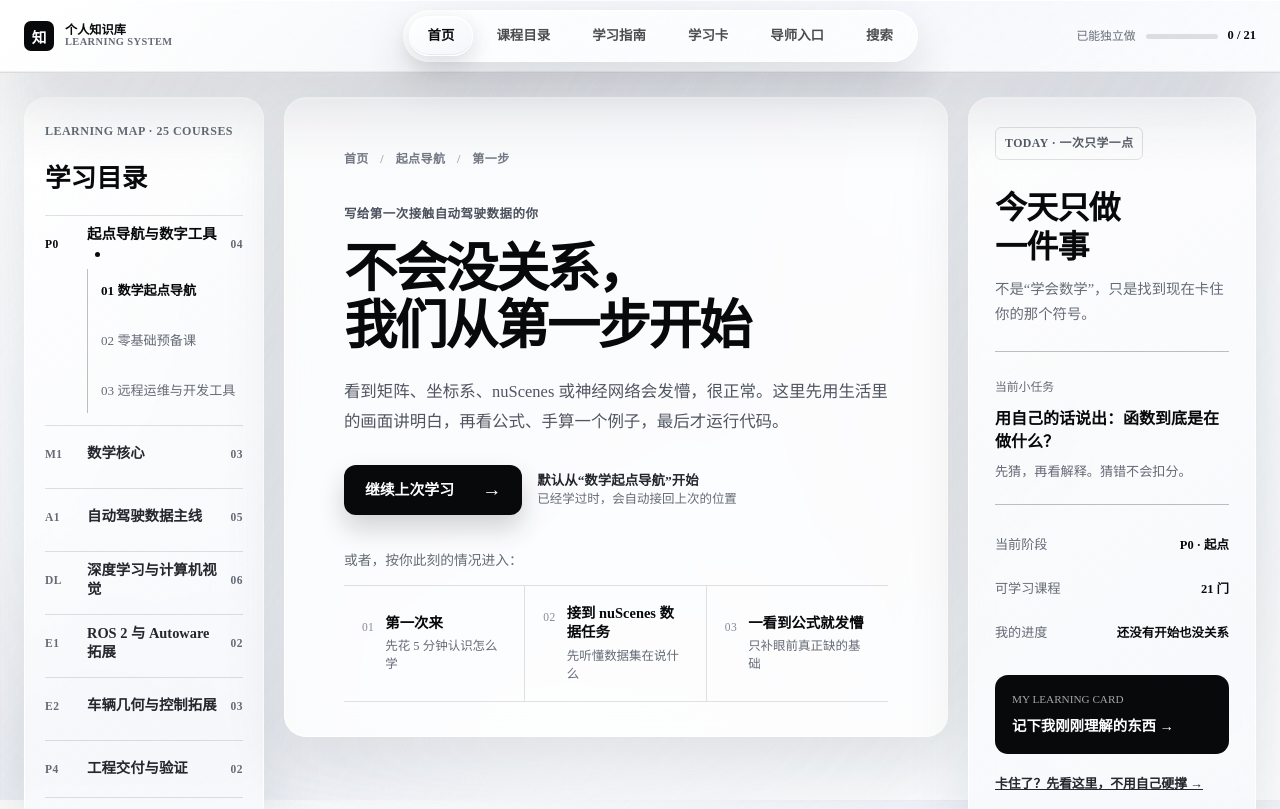
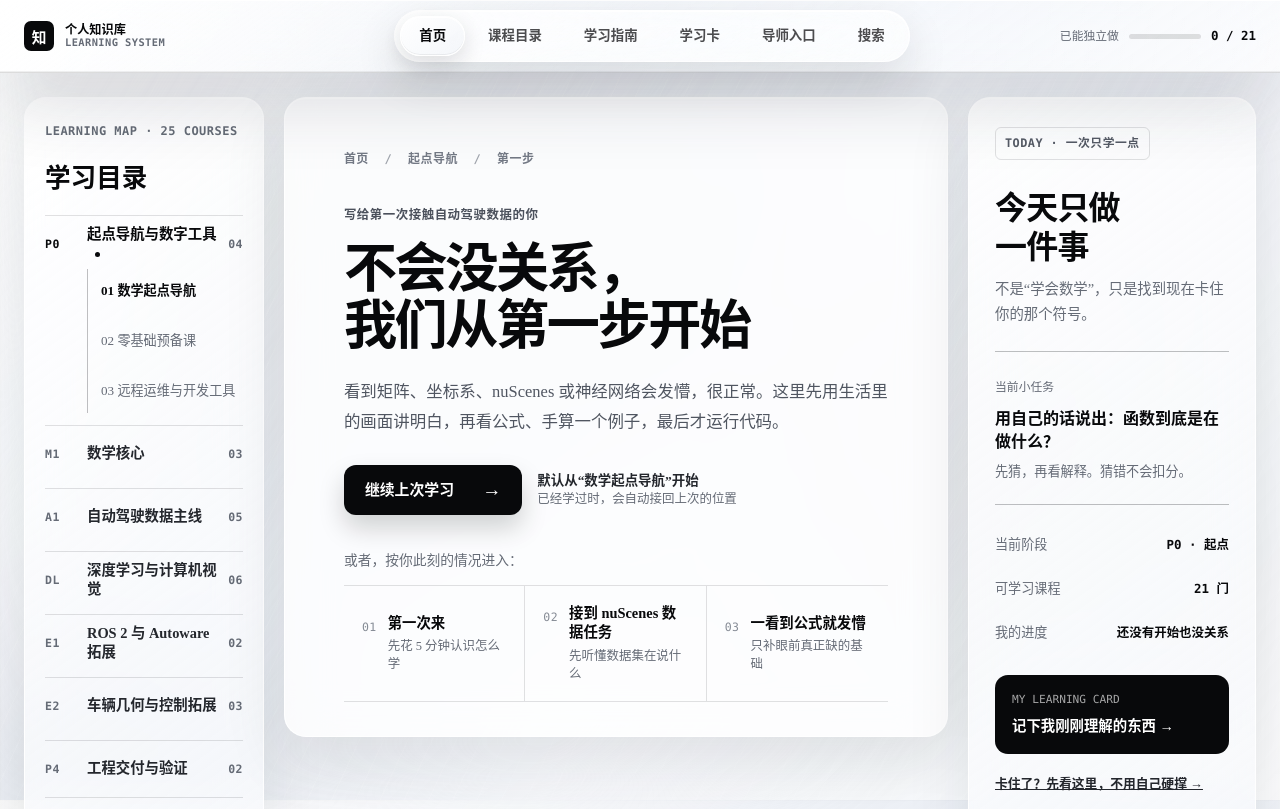
Before and after one commit to xqiang646-sudo/personal-knowledge-base, an Eleventy site: page src/index.njk in a window 1280 px wide. Shown: the top 809 px of the page. Built offline with nearby package versions, Linux system fonts and the light colour scheme; Eleventy itself is replaced by a stand-in of ours; files that its build step writes are made by us from their sources.

Commit message:
fix: use standard Chinese system fonts

```diff
--- a/assets/cyrus-theme.css
+++ b/assets/cyrus-theme.css
@@ -59,11 +59,11 @@ body[data-theme="cyrus"] {
   --shadow-soft:
     0 16px 42px rgba(17, 22, 31, 0.1),
     inset 0 1px 0 rgba(255, 255, 255, 0.86);
-  --font-xingkai-cn: "Xingkai SC", "STXingkai", "Kaiti SC", "STKaiti", "KaiTi", "KaiTi_GB2312", "Songti SC", "STSong", serif;
-  --font-ui: "Times New Roman", Times, var(--font-xingkai-cn);
-  --font-heading: "Times New Roman", Times, var(--font-xingkai-cn);
-  --font-reading: "Times New Roman", Times, var(--font-xingkai-cn);
-  --font-code: "Times New Roman", Times, var(--font-xingkai-cn);
+  --font-zh-normal: "PingFang SC", "Hiragino Sans GB", "Microsoft YaHei", "Noto Sans CJK SC", "Noto Sans SC", sans-serif;
+  --font-ui: "Times New Roman", Times, var(--font-zh-normal);
+  --font-heading: "Times New Roman", Times, var(--font-zh-normal);
+  --font-reading: "Times New Roman", Times, var(--font-zh-normal);
+  --font-code: SFMono-Regular, Menlo, Monaco, Consolas, var(--font-zh-normal);
   margin: 0;
   background:
     linear-gradient(135deg, rgba(255, 255, 255, 0.88), rgba(232, 236, 244, 0.62) 46%, rgba(255, 255, 255, 0.82)),
--- a/eleventy.config.js
+++ b/eleventy.config.js
@@ -1,5 +1,6 @@
 import markdownIt from "markdown-it";
 import markdownItAnchor from "markdown-it-anchor";
+import { readdirSync } from "node:fs";
 
 const SITE_PREFIX = "/personal-knowledge-base/";
 
@@ -148,7 +149,15 @@ export default function (eleventyConfig) {
   // legacy assets here as Eleventy inputs; V2 assets are sourced from src/assets
   // and copied back to the root after a successful production build.
   eleventyConfig.addPassthroughCopy("assets/knowledge.css");
-  eleventyConfig.addPassthroughCopy("assets/*.png");
+  // Keep legacy root images available, but let src/assets own any filename
+  // that exists in both trees. This prevents a second publish from copying
+  // generated assets such as og-home.png to the same output path twice.
+  const sourceAssetNames = new Set(readdirSync("src/assets"));
+  for (const assetName of readdirSync("assets")) {
+    if (assetName.endsWith(".png") && !sourceAssetNames.has(assetName)) {
+      eleventyConfig.addPassthroughCopy(`assets/${assetName}`);
+    }
+  }
   eleventyConfig.addPassthroughCopy("notes");
   eleventyConfig.addPassthroughCopy({ "src/assets": "assets" });
   eleventyConfig.addWatchTarget("assets");
--- a/src/assets/cyrus-theme.css
+++ b/src/assets/cyrus-theme.css
@@ -59,11 +59,11 @@ body[data-theme="cyrus"] {
   --shadow-soft:
     0 16px 42px rgba(17, 22, 31, 0.1),
     inset 0 1px 0 rgba(255, 255, 255, 0.86);
-  --font-xingkai-cn: "Xingkai SC", "STXingkai", "Kaiti SC", "STKaiti", "KaiTi", "KaiTi_GB2312", "Songti SC", "STSong", serif;
-  --font-ui: "Times New Roman", Times, var(--font-xingkai-cn);
-  --font-heading: "Times New Roman", Times, var(--font-xingkai-cn);
-  --font-reading: "Times New Roman", Times, var(--font-xingkai-cn);
-  --font-code: "Times New Roman", Times, var(--font-xingkai-cn);
+  --font-zh-normal: "PingFang SC", "Hiragino Sans GB", "Microsoft YaHei", "Noto Sans CJK SC", "Noto Sans SC", sans-serif;
+  --font-ui: "Times New Roman", Times, var(--font-zh-normal);
+  --font-heading: "Times New Roman", Times, var(--font-zh-normal);
+  --font-reading: "Times New Roman", Times, var(--font-zh-normal);
+  --font-code: SFMono-Regular, Menlo, Monaco, Consolas, var(--font-zh-normal);
   margin: 0;
   background:
     linear-gradient(135deg, rgba(255, 255, 255, 0.88), rgba(232, 236, 244, 0.62) 46%, rgba(255, 255, 255, 0.82)),
```
